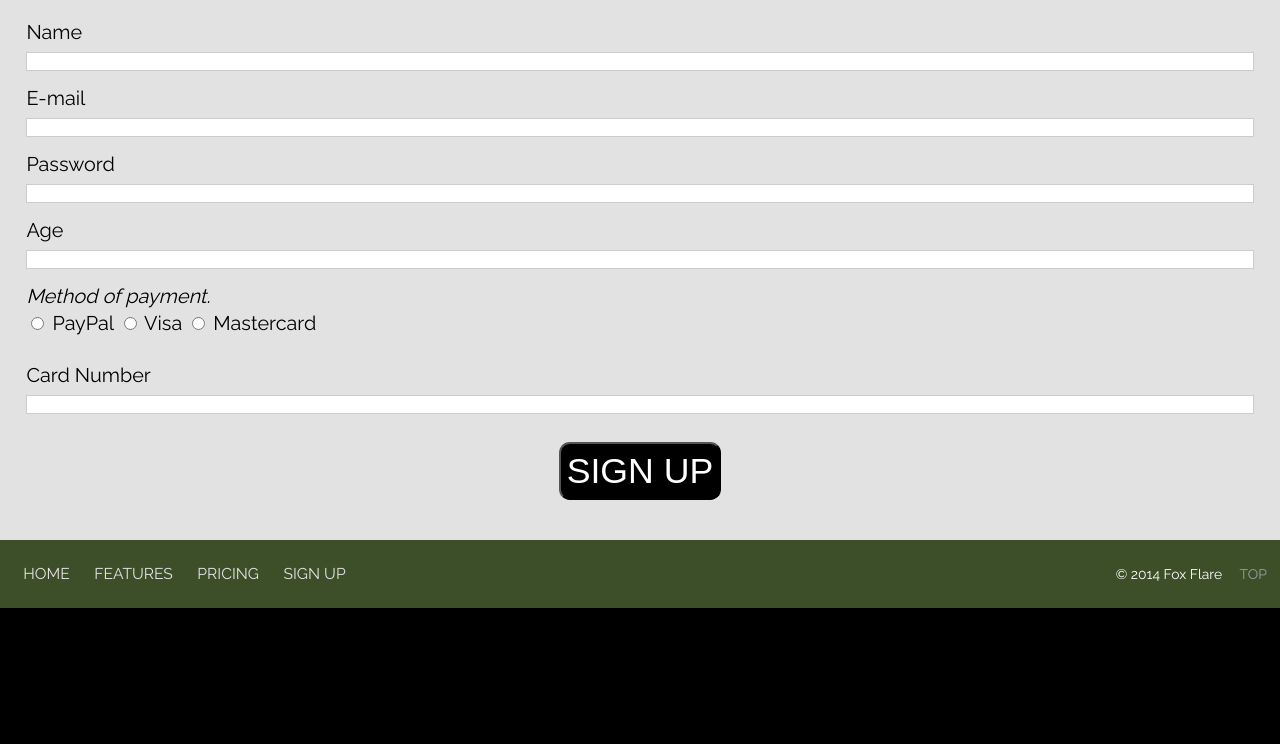
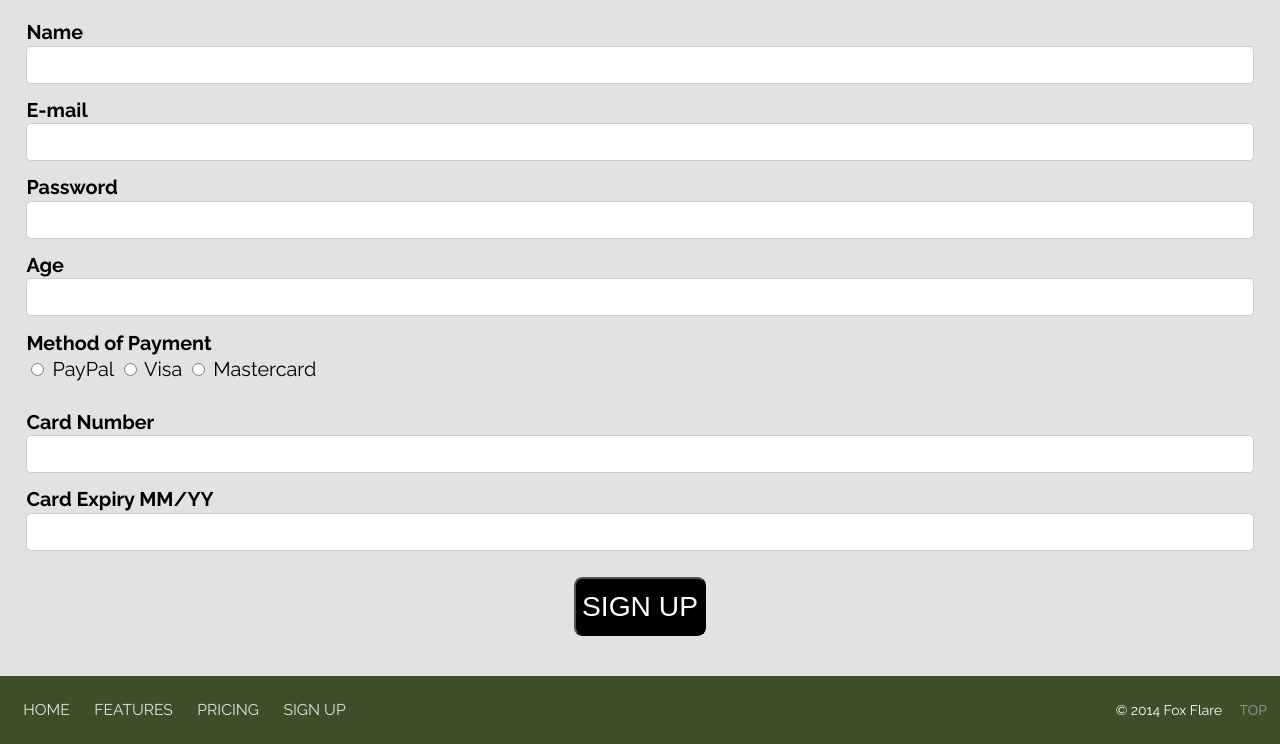
Before and after one commit to jesspaget/saas-website, a plain HTML site: page signup.html in a window 1280 px wide. Shown: the part 153-897 px from the top of the page. Before the commit the page ends 800 px from the top, so only its background shows below. Drawn offline with Linux system fonts and the light colour scheme; a web font is replaced by a local one.

Commit message:
Form
Fixed the CSS on the form and added another option for card expiry.
Made the form a little different when choosing the free option and
choosing the payment option.

```diff
--- a/css/general.css
+++ b/css/general.css
@@ -253,6 +253,18 @@ footer {
     background-color: #e2e2e2;
 }
 
+.subheadf {
+    font-weight: bold;
+}
+
+#paid {
+    display: none;
+}
+
+#paid:target {
+    display: block;
+}
+
 input[type="text"],
 input[type="email"],
 input[type="number"],
@@ -260,6 +272,8 @@ input[type="password"],
 textarea {
     width: 100%;
     border: 1px solid #ccc;
+    font-size: 1.5em;
+    border-radius: 5px;
 }
 
 .bottombutton {
--- a/signup.html
+++ b/signup.html
@@ -31,32 +31,33 @@
 	</header>
 
     <main role="main" id="main">
-        <form action="thanks.html" method="post" class="form island" >
+        <form action="thankyou.html" method="post" class="form island" >
 
-            <h2 class="joinexploration exa orange">Join Fox Flare now! </h2>
+            <h2 class="joinexploration exa orange">Join <i>Fox Flare</i> now! </h2>
 
             <div class="push-1-2 mega">
-                <label for="name">Name</label>
+                <label for="name" class="subheadf">Name</label>
                 <input type="text" id="name">
             </div>
 
             <div class="push-1-2 mega">
-                <label for="email">E-mail</label>
+                <label for="email" class="subheadf">E-mail</label>
                 <input type="email" id="email">
             </div>
 
             <div class="push-1-2 mega text">
-                <label for="password">Password</label>
+                <label for="password" class="subheadf">Password</label>
                 <input type="password" id="password">
             </div>
 
             <div class="push-1-2 mega">
-                <label for="age">Age</label>
+                <label for="age" class="subheadf">Age</label>
                 <input type="number" id="age">
             </div>
 
+        <div id="#paid">
             <div class="push mega">
-                <p class="push-0"><i>Method of payment.</i></p>
+                <p class="push-0 subheadf">Method of Payment</p>
                 <span class="radio">
                     <input type="radio" id="paypal" name="method-payment">
                     <label for="paypal">PayPal</label>
@@ -72,12 +73,17 @@
             </div>
 
             <div class="push-1-2 mega">
-                <label for="cardnumber">Card Number</label>
+                <label for="cardnumber" class="subheadf">Card Number</label>
                 <input type="text" id="cardnumber">
             </div>
+            <div class="push-1-2 mega">
+                <label for="expiry" class="subheadf">Card Expiry MM/YY</label>
+                <input type="text" id="expiry">
+            </div>
+        </div>
 
             <div class="push-1-2 pad-t-1-2">
-                <button type="submit" class="zetta bottombutton" >Sign Up</button>
+                <button type="submit" class="peta bottombutton">Sign Up</button>
             </div>
         </form>
 
```
